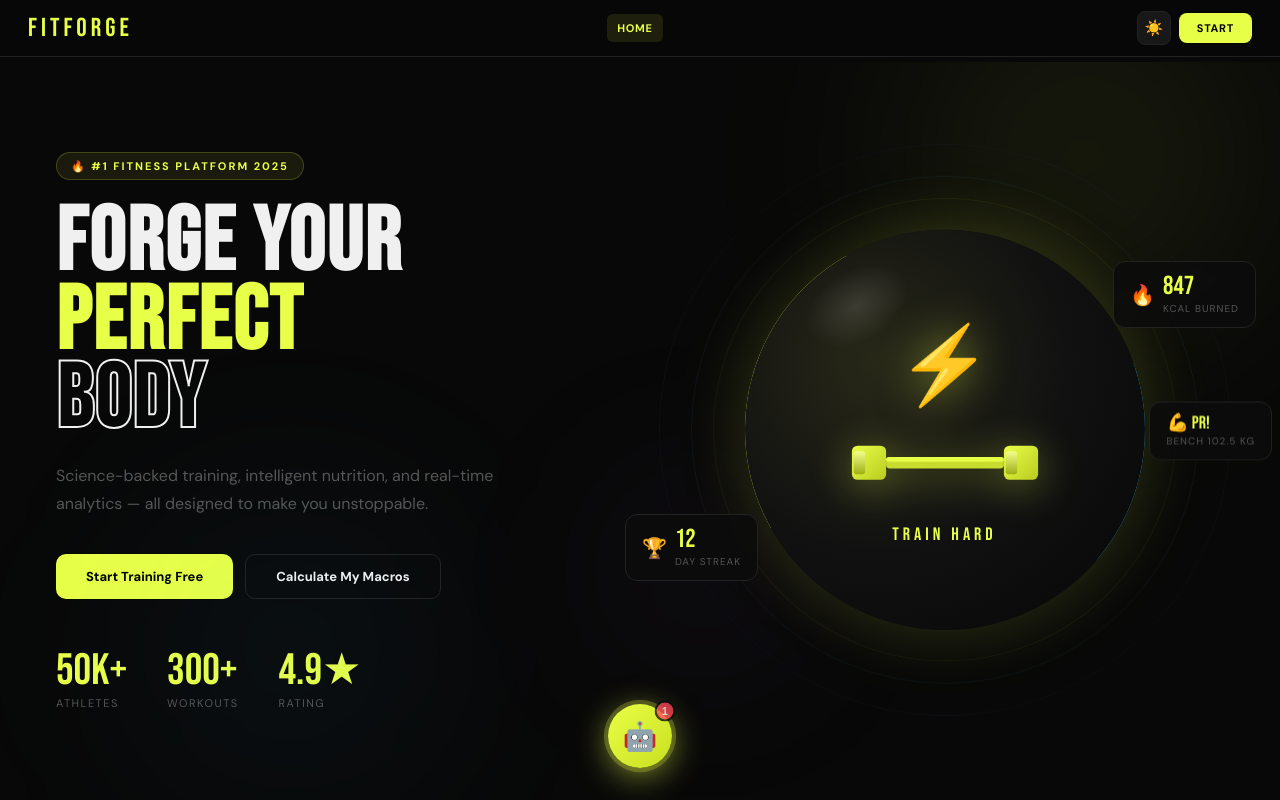
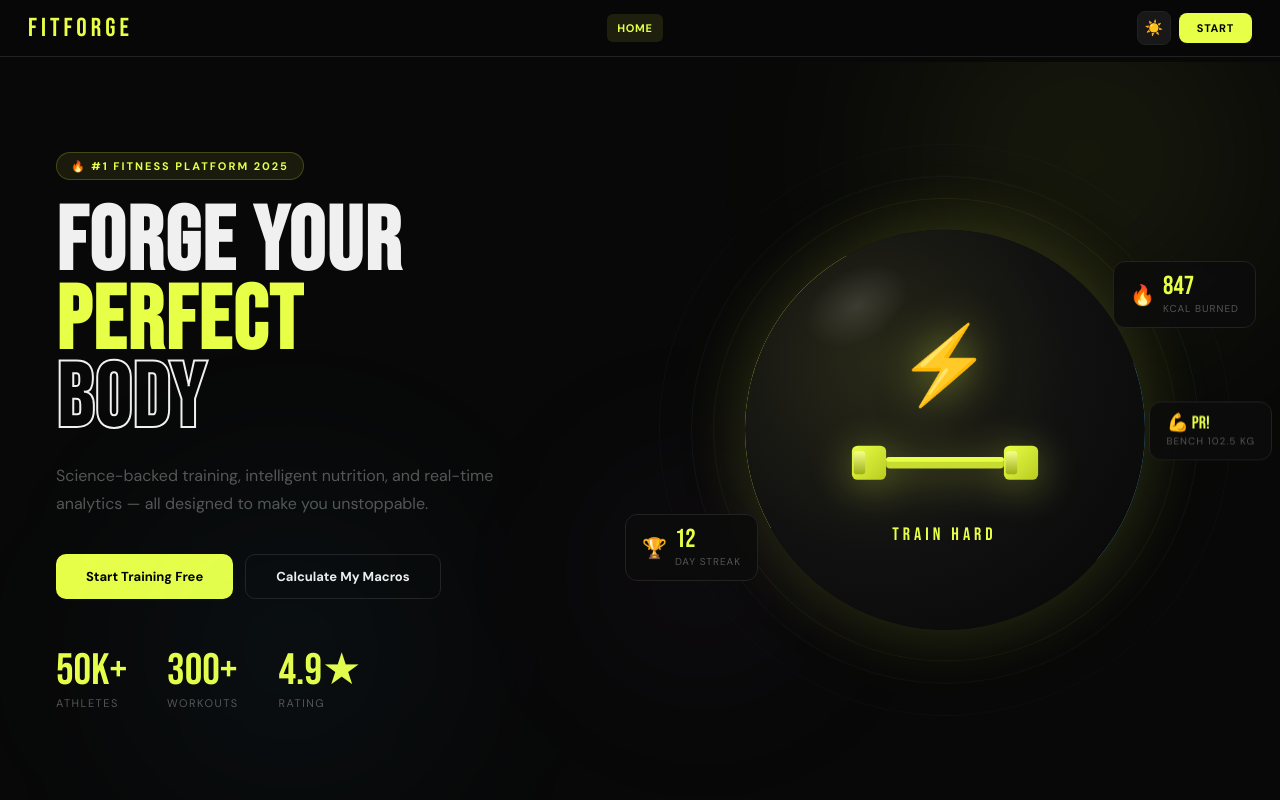
Before and after one commit to AnanyaSrishti10/Gym, a React (Create React App) app: page / in a window 1280 px wide. Shown: the top 800 px of the page. Built offline with nearby package versions, Linux system fonts and the light colour scheme.

Commit message:
chatbot hide

```diff
--- a/src/App.jsx
+++ b/src/App.jsx
@@ -41,7 +41,7 @@ function AppInner() {
       <div className="app">
         <Nav page={page} setPage={setPage} />
         <Page setPage={setPage} />
-        <FloatingChatbot />
+        {/* <FloatingChatbot /> */}
         <MobileNav page={page} setPage={setPage} />
       </div>
     </>
```
